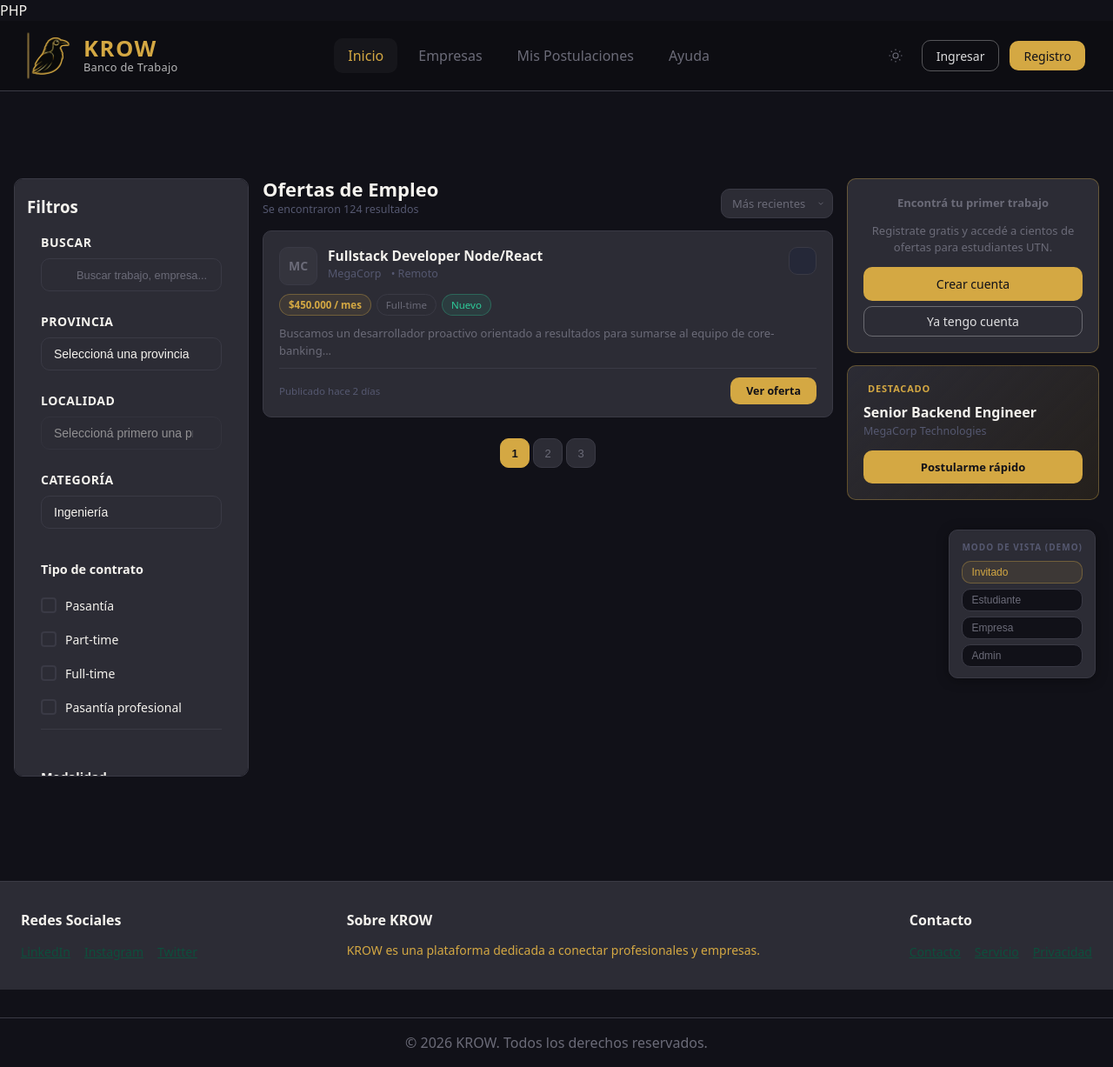
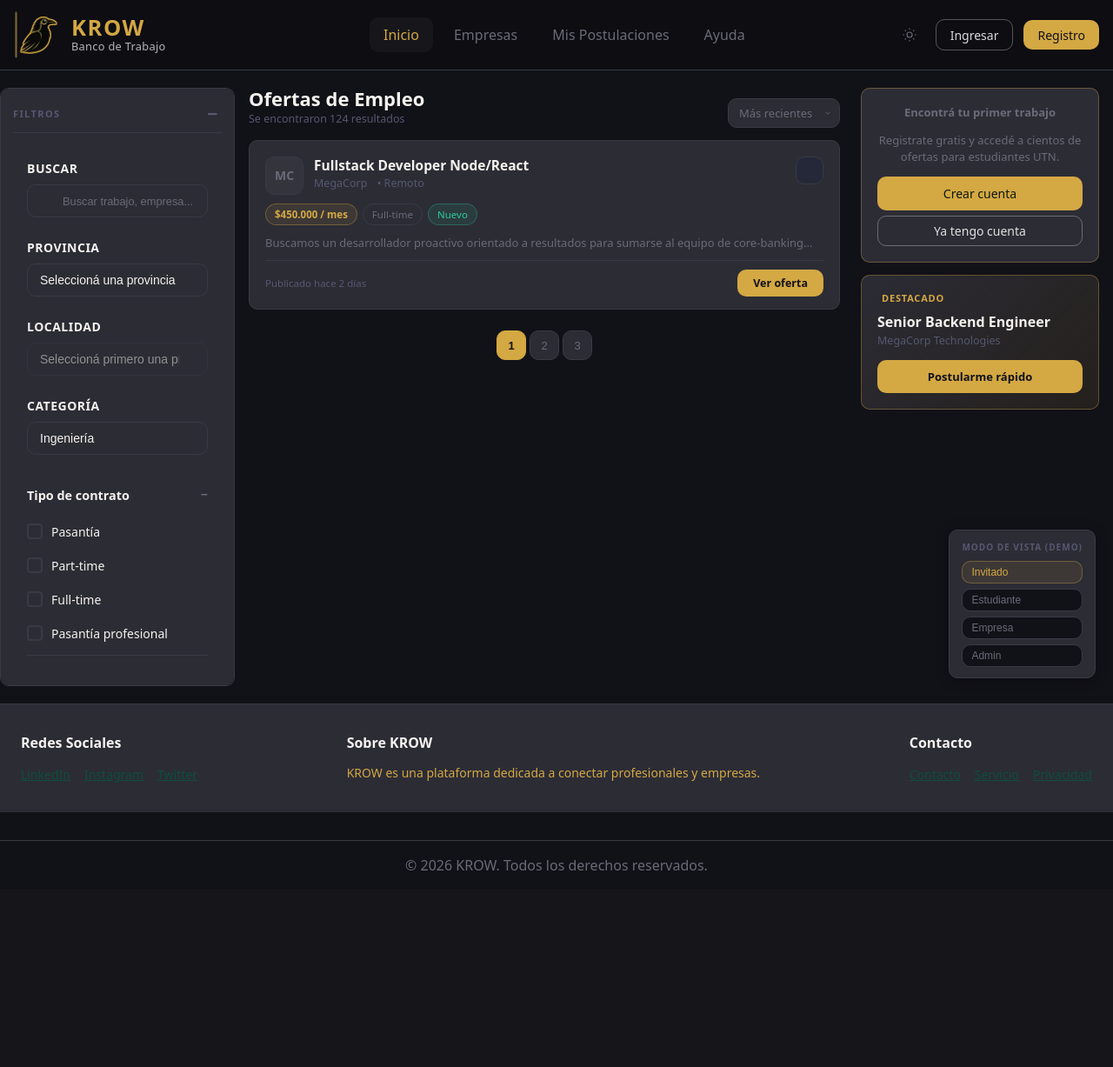
Before and after one commit to antonelli21/proyecto_krow, a PHP site: page / in a window 1280 px wide. Shown: the whole page at 87% size. After the commit the page ends 1001 px from the top, so only its background shows below. Run offline with PHP 8.4, Linux system fonts and the light colour scheme.

Commit message:
pagina de inicio beta operativa

```diff
--- a/includes/footer.php
+++ b/includes/footer.php
@@ -1,7 +1,7 @@
 <?php
 // Configurar ruta base del proyecto
 if (!isset($basePath)) {
-    $basePath = '/proyecto_krow';
+    $basePath = 'guardalo_aca/proyecto_krow';
 }
 if (!isset($publicPath)) {
     $publicPath = $basePath . '/public';
--- a/includes/header.php
+++ b/includes/header.php
@@ -100,7 +100,8 @@ if (!isset($navItems) || !is_array($navItems)) {
         </svg>
       </button>
 
-      <?php if ($rol !== 'invitado'): ?>
+      <!-- Acciones para usuario logueado (todos los roles excepto invitado) -->
+      <div id="logged-in-actions" style="display:<?php echo $rol !== 'invitado' ? 'flex' : 'none'; ?>; align-items:center; gap:0.75rem;">
         <button class="action-btn notif-btn" aria-label="Notificaciones">
           <svg width="18" height="18" viewBox="0 0 24 24" fill="none" stroke="currentColor" stroke-width="1.5">
             <path d="M18 8A6 6 0 0 0 6 8c0 7-3 9-3 9h18s-3-2-3-9"/>
@@ -110,16 +111,24 @@ if (!isset($navItems) || !is_array($navItems)) {
 
         <div class="dropdown" id="account-dropdown">
           <button class="account-btn" id="account-toggle" aria-haspopup="true" aria-expanded="false">
-            <div class="account-avatar"><?php echo strtoupper(substr($rol, 0, 1)); ?></div>
-            <span class="account-name">Mi Cuenta</span>
+            <div class="account-avatar" id="avatar-letter"><?php echo strtoupper(substr($rol, 0, 1)); ?></div>
+            <span class="account-name" id="account-label">Mi Cuenta</span>
             <svg class="chevron" width="14" height="14" viewBox="0 0 24 24" fill="none" stroke="currentColor" stroke-width="2">
               <polyline points="6 9 12 15 18 9"/>
             </svg>
           </button>
           <div class="dropdown-menu" id="account-menu" role="menu">
-            <a href="<?php echo $basePath; ?>/vistas/<?php echo $rol; ?>/perfil-<?php echo $rol; ?>.php" class="dropdown-item" role="menuitem">
+            <a href="<?php echo $basePath; ?>/vistas/<?php echo $rol; ?>/perfil-<?php echo $rol; ?>.php" id="link-perfil" class="dropdown-item" role="menuitem">
               <svg width="15" height="15" viewBox="0 0 24 24" fill="none" stroke="currentColor"><circle cx="12" cy="8" r="4"/><path d="M4 20c0-4 3.6-7 8-7s8 3 8 7"/></svg>
               Mi Perfil
+            </a>
+            <a href="<?php echo $basePath; ?>/vistas/mensajes.php" class="dropdown-item" role="menuitem">
+              <svg width="15" height="15" viewBox="0 0 24 24" fill="none" stroke="currentColor" stroke-width="1.5"><path d="M21 15a2 2 0 0 1-2 2H7l-4 4V5a2 2 0 0 1 2-2h14a2 2 0 0 1 2 2z"/></svg>
+              Mensajes
+            </a>
+            <a href="<?php echo $basePath; ?>/vistas/notificaciones.php" class="dropdown-item" role="menuitem">
+              <svg width="15" height="15" viewBox="0 0 24 24" fill="none" stroke="currentColor" stroke-width="1.5"><path d="M18 8A6 6 0 0 0 6 8c0 7-3 9-3 9h18s-3-2-3-9"/><path d="M13.73 21a2 2 0 0 1-3.46 0"/></svg>
+              Notificaciones
             </a>
             <a href="<?php echo $basePath; ?>/vistas/configuracion.php" class="dropdown-item" role="menuitem">
               <svg width="15" height="15" viewBox="0 0 24 24" fill="none" stroke="currentColor"><circle cx="12" cy="12" r="3"/><path d="M12 1v2M12 21v2M4.22 4.22l1.42 1.42M18.36 18.36l1.42 1.42M1 12h2M21 12h2M4.22 19.78l1.42-1.42M18.36 5.64l1.42-1.42"/></svg>
@@ -132,10 +141,13 @@ if (!isset($navItems) || !is_array($navItems)) {
             </a>
           </div>
         </div>
-      <?php else: ?>
+      </div>
+
+      <!-- Acciones para invitado -->
+      <div id="guest-actions" style="display:<?php echo $rol === 'invitado' ? 'flex' : 'none'; ?>; align-items:center; gap:0.75rem;">
         <a href="<?php echo $basePath; ?>/vistas/auth/login.php" class="btn-ghost-sm">Ingresar</a>
         <a href="<?php echo $basePath; ?>/vistas/auth/registro-estudiante.php" class="btn-primary-sm">Registro</a>
-      <?php endif; ?>
+      </div>
 
       <button class="hamburger" id="hamburger" aria-label="Menú" aria-expanded="false">
         <span></span>
--- a/includes/sidebar-filtros.php
+++ b/includes/sidebar-filtros.php
@@ -5,7 +5,7 @@
 <style>
 .btn-aplicar-filtros {
   background-color: var(--accent);
-  color: var(--primary);
+  color: #0D1A13;
   border: none;
   padding: 0.75rem 1rem;
   border-radius: var(--radius);
@@ -19,7 +19,10 @@
 </style>
 
 <aside class="sidebar-filters">
-  <h3>Filtros</h3>
+  <button class="sidebar-toggle-btn" id="sidebar-toggle" aria-label="Colapsar filtros">
+    <span>Filtros</span>
+    <span class="sidebar-toggle-icon" id="sidebar-toggle-symbol" style="font-size:1.3rem; font-weight:700; line-height:1;">−</span>
+  </button>
 
   <form action="<?php echo htmlspecialchars($_SERVER['PHP_SELF']); ?>" method="GET" class="filters-form">
 
--- a/index.php
+++ b/index.php
@@ -1,8 +1,16 @@
-PHP
+
 <?php
 // Supongamos que acá arriba iniciás sesión y obtenés el rol del usuario desde la base de datos
 // $rol_usuario puede ser: 'invitado', 'estudiante', 'empresa' o 'admin'
 $rol_usuario = $_SESSION['user_role'] ?? 'invitado';
+
+// Rutas base del proyecto — una sola fuente de verdad para todos los partials
+$basePath   = '/guardalo_aca/proyecto_krow';
+$publicPath = $basePath . '/public';
+
+// Variables que usan header.php y footer.php
+$rol        = $rol_usuario;
+$isIncluded = true;
 ?>
 <!DOCTYPE html>
 <html lang="es" data-theme="dark" data-role="<?php echo $rol_usuario; ?>">
@@ -10,7 +18,7 @@ $rol_usuario = $_SESSION['user_role'] ?? 'invitado';
     <meta charset="UTF-8">
     <meta name="viewport" content="width=device-width, initial-scale=1.0">
     <title>KROW — Portal de Empleos</title>
-    <link rel="stylesheet" href="/public/css/styles.css">
+    <link rel="stylesheet" href="<?php echo $publicPath; ?>/css/styles.css">
 </head>
 <body>
 
@@ -82,6 +90,6 @@ $rol_usuario = $_SESSION['user_role'] ?? 'invitado';
         <button class="role-btn" data-role="admin">Admin</button>
     </div>
 
-    <script src="/public/js/main.js"></script>
+    <script src="<?php echo $publicPath; ?>/js/main.js"></script>
 </body>
 </html>
--- a/public/css/styles.css
+++ b/public/css/styles.css
@@ -78,9 +78,8 @@ main {
 }
 
 .header-inner {
-  max-width: 1400px;
-  margin: 0 auto;
-  padding: 0.75rem 2rem;
+  width: 100%;
+  padding: 0.75rem 16px 0.75rem 0;
   display: flex;
   align-items: center;
   justify-content: space-between;
@@ -96,6 +95,8 @@ main {
   text-decoration: none;
   flex-shrink: 0;
   z-index: 10;
+  width: var(--sidebar-w);
+  padding-left: 18px;
 }
 
 .logo-image {
@@ -961,16 +961,12 @@ body {
    PAGE BODY — grid 3 columnas
 ════════════════════════════════════════ */
 .page-body {
-  margin-top: var(--header-h);
   flex: 1;
   display: grid;
   grid-template-columns: var(--sidebar-w) 1fr var(--right-w);
   align-items: start;
-  max-width: 1400px;
   width: 100%;
-  margin-left: auto;
-  margin-right: auto;
-  padding: 20px 16px 0;
+  padding: 20px 0 0 0;
   gap: 16px;
 }
 
@@ -1049,6 +1044,7 @@ body {
   display: flex;
   flex-direction: column;
   gap: 14px;
+  padding-right: 8px;
 }
 
 .content-head {
@@ -1281,6 +1277,7 @@ body {
   gap: 14px;
   position: sticky;
   top: calc(var(--header-h) + 16px);
+  padding-right: 16px;
 }
 
 .panel-card {
@@ -1445,6 +1442,8 @@ body {
   text-align: center;
   padding: 9px;
   margin-bottom: 6px;
+  color: #0D1A13;
+  border-color: var(--primary);
 }
 
 /* Role badge en header */
@@ -1519,7 +1518,60 @@ body {
 }
 
 /* ════════════════════════════════════════
-   RESPONSIVE LAYOUT
+   SIDEBAR COLAPSABLE
+════════════════════════════════════════ */
+.sidebar-toggle-btn {
+  display: flex;
+  align-items: center;
+  justify-content: space-between;
+  width: 100%;
+  background: none;
+  border: none;
+  cursor: pointer;
+  padding: 0 0 12px 0;
+  border-bottom: 0.5px solid var(--border);
+  margin-bottom: 14px;
+  color: var(--text);
+}
+
+.sidebar-toggle-btn span {
+  font-family: var(--font-display);
+  font-size: 11px;
+  font-weight: 700;
+  text-transform: uppercase;
+  letter-spacing: 1.4px;
+  color: var(--text-muted);
+}
+
+.sidebar-toggle-icon {
+  width: 20px;
+  height: 20px;
+  display: flex;
+  align-items: center;
+  justify-content: center;
+  color: var(--muted);
+  transition: transform 0.3s ease;
+  flex-shrink: 0;
+}
+
+/* Cuando está colapsado, rotar la flecha */
+.sidebar-filtros.collapsed .sidebar-toggle-icon {
+  transform: rotate(180deg);
+}
+
+/* Ocultar el contenido del form al colapsar */
+.sidebar-filtros.collapsed .filters-form {
+  display: none;
+}
+
+/* Sidebar colapsado — solo muestra el botón */
+.sidebar-filtros.collapsed {
+  padding: 14px 10px;
+  overflow: hidden;
+}
+
+/* ════════════════════════════════════════
+   RESPONSIVE LAYOUT (actualizado)
 ════════════════════════════════════════ */
 @media (max-width: 1100px) {
   :root { --right-w: 240px; }
--- a/public/js/main.js
+++ b/public/js/main.js
@@ -1,4 +1,3 @@
-
 
 document.addEventListener('DOMContentLoaded', () => {
 
@@ -180,13 +179,18 @@ function initFiltersSidebar() {
   const accordions = document.querySelectorAll('.filter-accordion');
 
   accordions.forEach(accordion => {
-    const header = accordion.querySelector('.accordion-header');
+    const header  = accordion.querySelector('.accordion-header');
+    const chevron = header?.querySelector('.accordion-chevron');
+
+    // Símbolo inicial según estado
+    if (chevron) chevron.textContent = accordion.classList.contains('open') ? '−' : '+';
 
     if (header && !accordion.hasAttribute('data-initialized')) {
       accordion.setAttribute('data-initialized', 'true');
 
       header.addEventListener('click', () => {
-        accordion.classList.toggle('open');
+        const isOpen = accordion.classList.toggle('open');
+        if (chevron) chevron.textContent = isOpen ? '−' : '+';
       });
     }
   });
@@ -460,22 +464,41 @@ function krowSetRole(role) {
     if (loggedIn) loggedIn.style.display = 'flex';
     if (guestEl)  guestEl.style.display  = 'none';
 
-    const labelMap  = { estudiante: 'Mi Cuenta', empresa: 'Mi Empresa', admin: 'Admin' };
-    const badgeMap  = { estudiante: 'Est.', empresa: 'Emp.', admin: 'Adm.' };
+    const labelMap = { estudiante: 'Mi Cuenta', empresa: 'Mi Empresa', admin: 'Admin' };
 
-    const avatarEl  = document.getElementById('avatar-letter');
-    const labelEl   = document.getElementById('account-label');
-    const badgeEl   = document.getElementById('account-role-badge');
-    const perfilEl  = document.getElementById('link-perfil');
+    const avatarEl = document.getElementById('avatar-letter');
+    const labelEl  = document.getElementById('account-label');
+    const perfilEl = document.getElementById('link-perfil');
 
     if (avatarEl) avatarEl.textContent = role.charAt(0).toUpperCase();
     if (labelEl)  labelEl.textContent  = labelMap[role] || 'Mi Cuenta';
-    if (badgeEl) {
-      badgeEl.textContent = badgeMap[role] || '';
-      badgeEl.className   = `role-badge ${role}`;
-    }
-    if (perfilEl) {
-      perfilEl.href = `/proyecto_krow/vistas/${role}/perfil-${role}.php`;
+    if (perfilEl) perfilEl.href = `/proyecto_krow/vistas/${role}/perfil-${role}.php`;
+
+    // Actualizar menu items del dropdown con los 4 items fijos
+    const menu = document.getElementById('account-menu');
+    if (menu) {
+      menu.innerHTML = `
+        <a href="/proyecto_krow/vistas/${role}/perfil-${role}.php" id="link-perfil" class="dropdown-item" role="menuitem">
+          <svg width="15" height="15" viewBox="0 0 24 24" fill="none" stroke="currentColor"><circle cx="12" cy="8" r="4"/><path d="M4 20c0-4 3.6-7 8-7s8 3 8 7"/></svg>
+          Mi Perfil
+        </a>
+        <a href="/proyecto_krow/vistas/mensajes.php" class="dropdown-item" role="menuitem">
+          <svg width="15" height="15" viewBox="0 0 24 24" fill="none" stroke="currentColor" stroke-width="1.5"><path d="M21 15a2 2 0 0 1-2 2H7l-4 4V5a2 2 0 0 1 2-2h14a2 2 0 0 1 2 2z"/></svg>
+          Mensajes
+        </a>
+        <a href="/proyecto_krow/vistas/notificaciones.php" class="dropdown-item" role="menuitem">
+          <svg width="15" height="15" viewBox="0 0 24 24" fill="none" stroke="currentColor" stroke-width="1.5"><path d="M18 8A6 6 0 0 0 6 8c0 7-3 9-3 9h18s-3-2-3-9"/><path d="M13.73 21a2 2 0 0 1-3.46 0"/></svg>
+          Notificaciones
+        </a>
+        <a href="/proyecto_krow/vistas/configuracion.php" class="dropdown-item" role="menuitem">
+          <svg width="15" height="15" viewBox="0 0 24 24" fill="none" stroke="currentColor"><circle cx="12" cy="12" r="3"/><path d="M12 1v2M12 21v2M4.22 4.22l1.42 1.42M18.36 18.36l1.42 1.42M1 12h2M21 12h2M4.22 19.78l1.42-1.42M18.36 5.64l1.42-1.42"/></svg>
+          Configuración
+        </a>
+        <hr class="dropdown-divider">
+        <a href="/proyecto_krow/src/logout.php" class="dropdown-item dropdown-item-danger" role="menuitem">
+          <svg width="15" height="15" viewBox="0 0 24 24" fill="none" stroke="currentColor"><path d="M9 21H5a2 2 0 0 1-2-2V5a2 2 0 0 1 2-2h4"/><polyline points="16 17 21 12 16 7"/><line x1="21" y1="12" x2="9" y2="12"/></svg>
+          Cerrar sesión
+        </a>`;
     }
   }
 
@@ -499,3 +522,31 @@ document.addEventListener('DOMContentLoaded', () => {
     btn.addEventListener('click', () => krowSetRole(btn.dataset.role));
   });
 });
+
+/* ════════════════════════════════════════
+   SIDEBAR COLAPSABLE
+════════════════════════════════════════ */
+document.addEventListener('DOMContentLoaded', () => {
+  const sidebarEl    = document.querySelector('.sidebar-filtros');
+  const toggleBtn    = document.getElementById('sidebar-toggle');
+  const toggleSymbol = document.getElementById('sidebar-toggle-symbol');
+
+  if (sidebarEl && toggleBtn) {
+    const setToggleState = (collapsed) => {
+      toggleBtn.setAttribute('aria-label',   collapsed ? 'Expandir filtros' : 'Colapsar filtros');
+      toggleBtn.setAttribute('aria-pressed', collapsed ? 'true' : 'false');
+      if (toggleSymbol) toggleSymbol.textContent = collapsed ? '+' : '−';
+    };
+
+    // Restaurar estado guardado
+    const collapsed = localStorage.getItem('krow_sidebar_collapsed') === 'true';
+    if (collapsed) sidebarEl.classList.add('collapsed');
+    setToggleState(collapsed);
+
+    toggleBtn.addEventListener('click', () => {
+      const isCollapsed = sidebarEl.classList.toggle('collapsed');
+      setToggleState(isCollapsed);
+      localStorage.setItem('krow_sidebar_collapsed', isCollapsed);
+    });
+  }
+});
```
Also changed, not shown: other parts of public/css/styles.css (+12 -14 lines), vistas/empresa/home-empresa.php (deleted, +0 -87 lines), vistas/admin/admin-empresas-ofertas.php (added), vistas/admin/admin-estudiantes.php (added).
